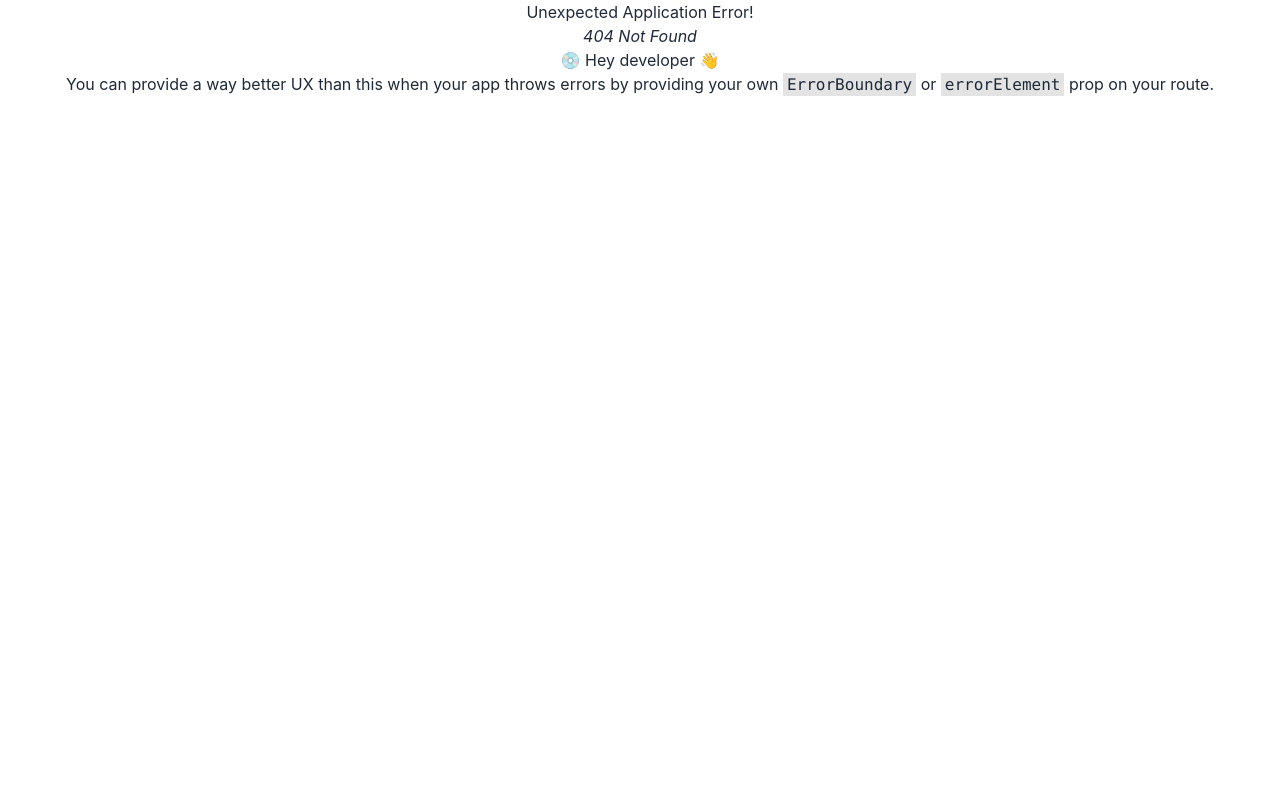
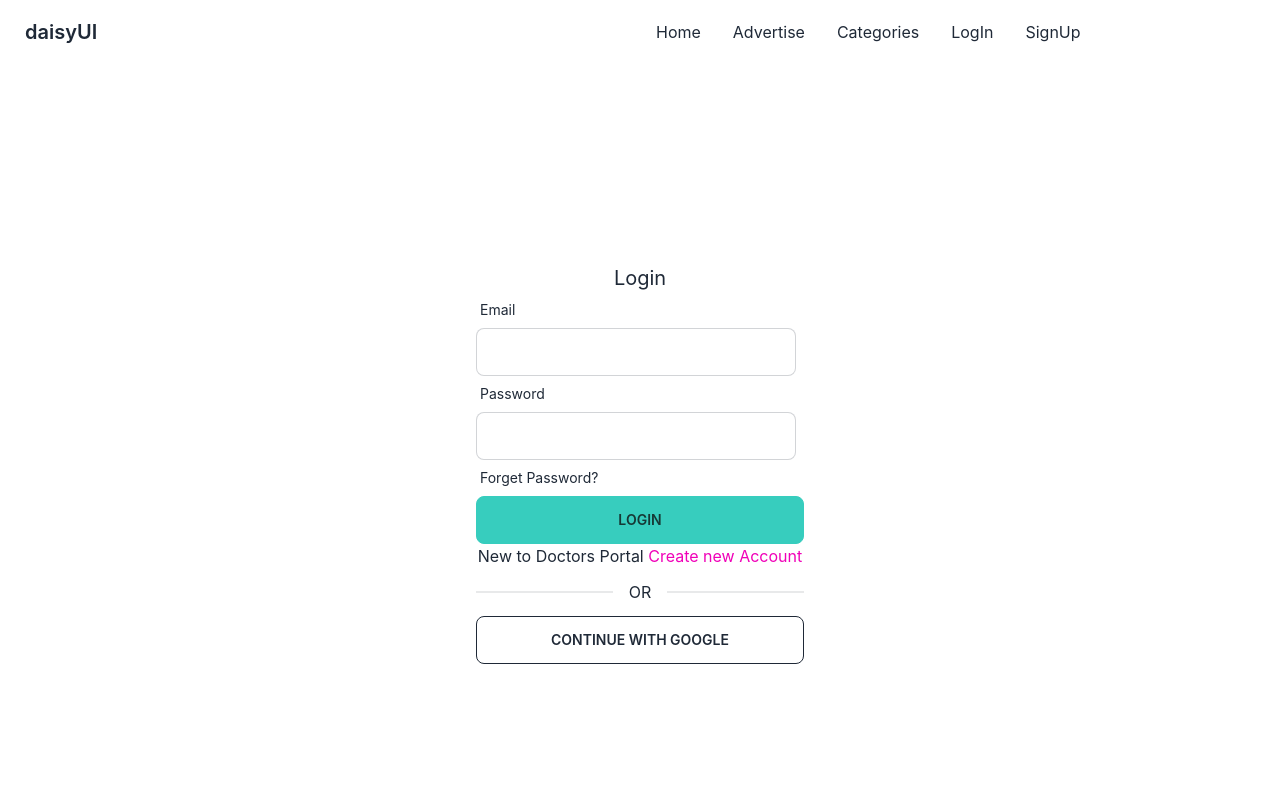
Before and after one commit to AnamikaSa/Used-products-resale-clients-side, a React (Create React App) app: page /login in a window 1280 px wide. Before the commit this address had no page. Shown: the top 800 px of the page. Built offline with nearby package versions, Linux system fonts and the light colour scheme.

Commit message:
login page

```diff
--- a/package.json
+++ b/package.json
@@ -13,6 +13,7 @@
     "daisyui": "^2.42.1",
     "react": "^18.2.0",
     "react-dom": "^18.2.0",
+    "react-hook-form": "^7.39.5",
     "react-hot-toast": "^2.4.0",
     "react-router-dom": "^6.4.3",
     "react-scripts": "5.0.1",
--- a/src/Routes/Routes.js
+++ b/src/Routes/Routes.js
@@ -1,5 +1,6 @@
 import { createBrowserRouter } from "react-router-dom";
 import Home from "../components/Home";
+import Login from "../components/Login";
 import Main from "../layouts/Main";
 const router = createBrowserRouter([
     {
@@ -9,6 +10,10 @@ const router = createBrowserRouter([
             {
                 path:'/',
                 element:<Home></Home>
+            },
+            {
+                path:'/login',
+                element:<Login></Login>
             }
         ]
     }
--- a/src/components/Banner.js
+++ b/src/components/Banner.js
@@ -36,6 +36,13 @@ const Slide = styled.div`
   display: flex;
   align-items: center;
 `;
+// const c= styled.div`
+// width: 100%;
+// height: 100vh;
+// position: relative;
+// overflow: hidden;
+// ${mobile({ display: "none" })}
+// `;
 
 const Banner = () => {
     const [slideIndex, setSlideIndex] = useState(0);
@@ -47,7 +54,7 @@ const Banner = () => {
         }
     };
     return (
-        <div className='flex' style={{ width: '100%', overflow: 'hidden', height: '60vh', position: 'relative' }}>
+        <div className='flex invisible lg:visible' style={{ width: '100%', overflow: 'hidden', height: '60vh', position: 'relative' }}>
             <Arrow direction="left" onClick={() => handleClick("left")}>
                 <ArrowLeftOutlinedIcon />
             </Arrow>
--- /dev/null
+++ b/src/components/Login.js
@@ -0,0 +1,49 @@
+
+import { useForm } from 'react-hook-form';
+import { Link, } from 'react-router-dom';
+
+
+const Login = () => {
+    const { register, formState: { errors },  } = useForm();
+
+
+    return (
+        <div className='h-[800px] flex justify-center items-center'>
+            <div className='w-96 p-7'>
+                <h2 className='text-xl text-center'>Login</h2>
+                {/* onSubmit={handleSubmit(handleLogin)} */}
+                <form>
+                    <div className="form-control w-full max-w-xs">
+                        <label className="label"> <span className="label-text">Email</span></label>
+                        <input type="text"
+                            {...register("email", {
+                                required: "Email Address is required"
+                            })}
+                            className="input input-bordered w-full max-w-xs" />
+                        {errors.email && <p className='text-red-600'>{errors.email?.message}</p>}
+                    </div>
+                    <div className="form-control w-full max-w-xs">
+                        <label className="label"> <span className="label-text">Password</span></label>
+                        <input type="password"
+                            {...register("password", {
+                                required: "Password is required",
+                                minLength: { value: 6, message: 'Password must be 6 characters or longer' }
+                            })}
+                            className="input input-bordered w-full max-w-xs" />
+                        <label className="label"> <span className="label-text">Forget Password?</span></label>
+
+                    </div>
+                    <input className='btn btn-accent w-full' value="Login" type="submit" />
+                    <div>
+
+                    </div>
+                </form>
+                <p>New to Doctors Portal <Link className='text-secondary' to="/signup">Create new Account</Link></p>
+                <div className="divider">OR</div>
+                <button className='btn btn-outline w-full'>CONTINUE WITH GOOGLE</button>
+            </div>
+        </div>
+    );
+};
+
+export default Login;
--- a/src/components/Navbar.js
+++ b/src/components/Navbar.js
@@ -4,18 +4,38 @@ import { Link } from 'react-router-dom';
 const Navbar = () => {
     return (
         <div className="navbar bg-base-100">
-            <div className="flex-1">
-                <Link to='/'  className="btn btn-ghost normal-case text-xl">DressUp</Link>
+            <div className="navbar-start">
+                <div className="dropdown">
+                    <label tabIndex={0} className="btn btn-ghost lg:hidden">
+                        <svg xmlns="http://www.w3.org/2000/svg" className="h-5 w-5" fill="none" viewBox="0 0 24 24" stroke="currentColor"><path strokeLinecap="round" strokeLinejoin="round" strokeWidth="2" d="M4 6h16M4 12h8m-8 6h16" /></svg>
+                    </label>
+                    <ul tabIndex={0} className="menu menu-compact dropdown-content mt-3 p-2 shadow bg-base-100 rounded-box w-52">
+                        <li><Link to='/'>Item 1</Link></li>
+                        <li tabIndex={0}>
+                            <Link to='/' className="justify-between">
+                                Parent
+                                <svg className="fill-current" xmlns="http://www.w3.org/2000/svg" width="24" height="24" viewBox="0 0 24 24"><path d="M8.59,16.58L13.17,12L8.59,7.41L10,6L16,12L10,18L8.59,16.58Z" /></svg>
+                            </Link>
+                            <ul className="p-2">
+                                <li><Link to='/'>Submenu 1</Link></li>
+                                <li><Link to='/'>Submenu 2</Link></li>
+                            </ul>
+                        </li>
+                        <li><Link to='/'>Item 3</Link></li>
+                    </ul>
+                </div>
+                <Link to='/' className="btn btn-ghost normal-case text-xl">daisyUI</Link>
             </div>
-            <div className="flex-none">
+            <div className="navbar-center hidden lg:flex">
                 <ul className="menu menu-horizontal p-0">
                     <li><Link to='/' >Home</Link></li>
                     <li><Link to='/' >Advertise</Link></li>
                     <li><Link to='/' >Categories</Link></li>
-                    <li><Link to='/' >SignIn</Link></li>
+                    <li><Link to='/login' >LogIn</Link></li>
                     <li><Link to='/' >SignUp</Link></li>
                 </ul>
             </div>
+
         </div>
 
     );
```
Also changed, not shown: 1 other file (tests, documents, lock files or other folders).
